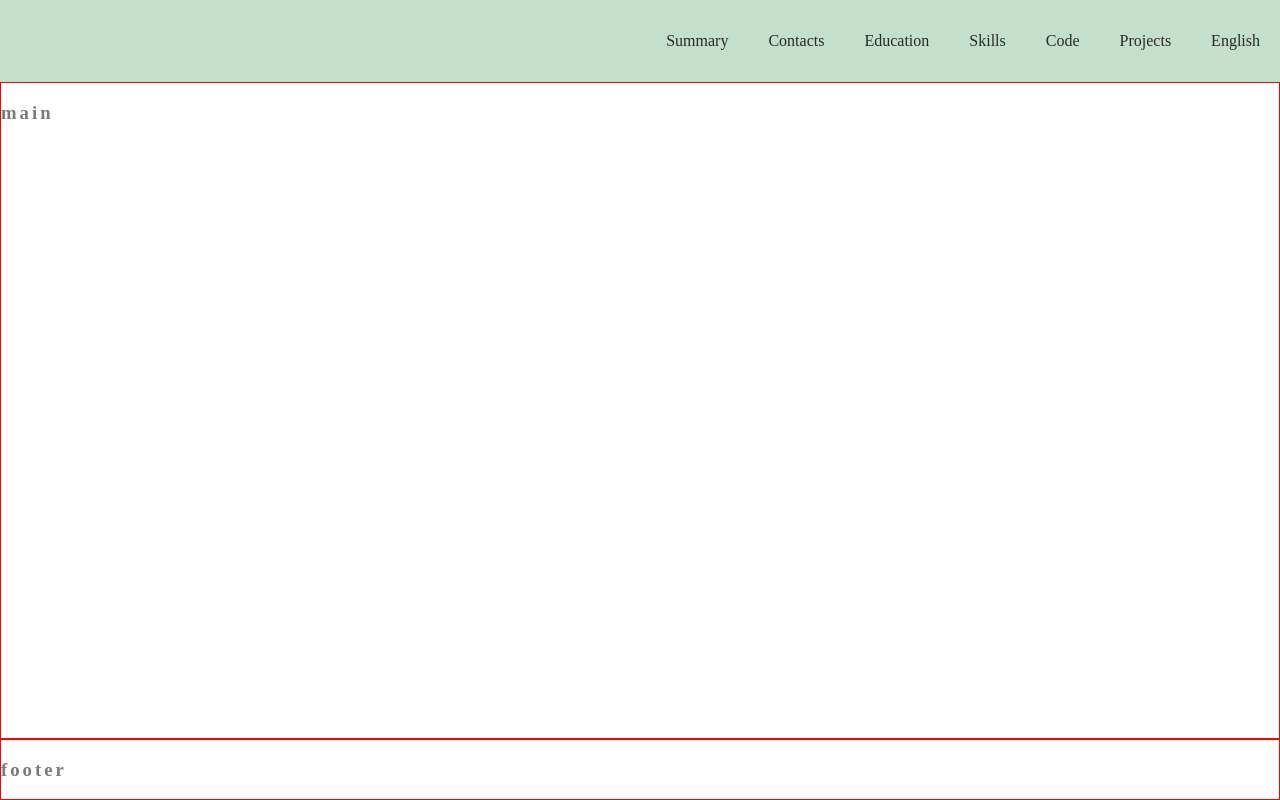
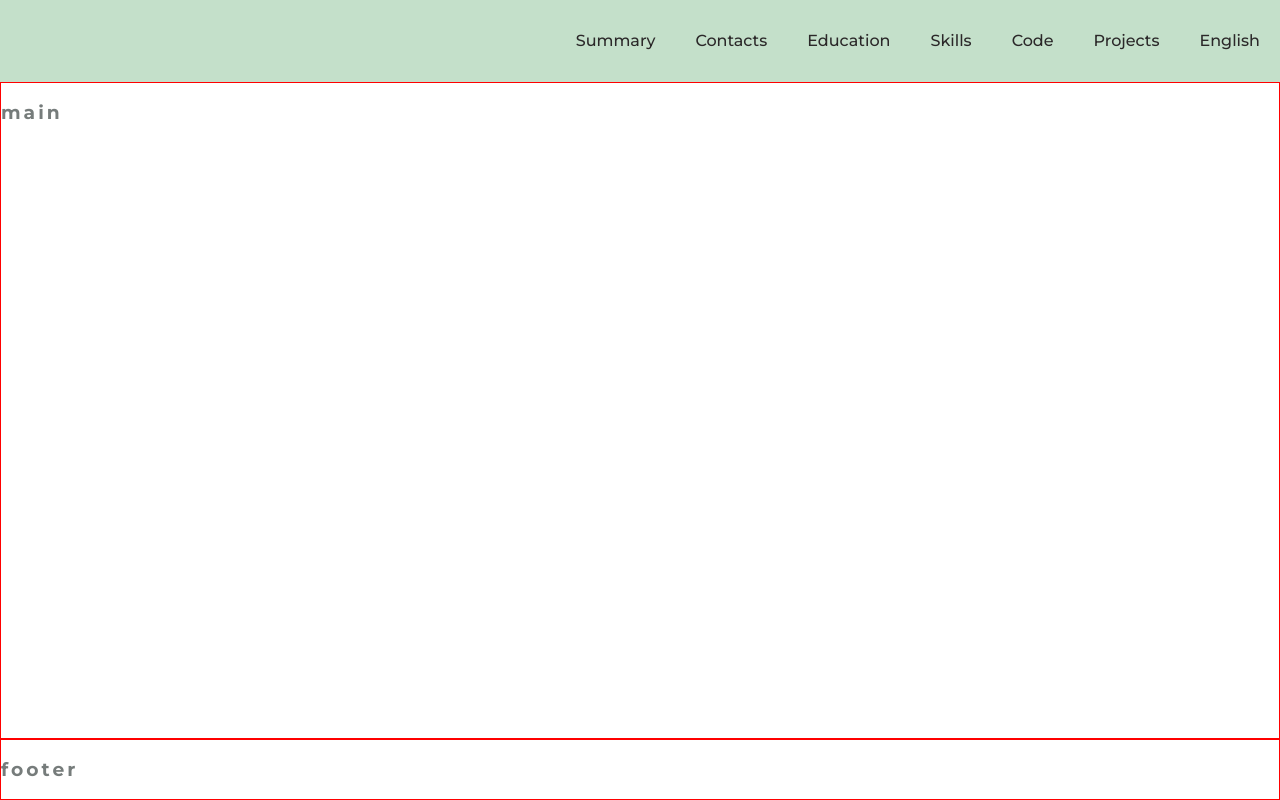
Before and after one commit to AndreiArtsiomenko/rsschool-cv, a plain HTML site: page index.html in a window 1280 px wide. Drawn offline with Linux system fonts and the light colour scheme.

Commit message:
feat: add font in file index

```diff
--- a/css/style.css
+++ b/css/style.css
@@ -14,6 +14,8 @@ html,
 body {
   height: 100%;
   scroll-behavior: smooth;
+  font-family: 'Montserrat', sans-serif;
+  font-weight: 400;
   color: #767c7b;
 }
 
@@ -47,6 +49,7 @@ body {
   padding: 0 20px;
   line-height: 50px;
   text-decoration: none;
+  font-weight: 500;
   color: #2b2829;
   transition: .3s
 }
--- a/index.html
+++ b/index.html
@@ -7,6 +7,9 @@
   <meta name="viewport" content="width=device-width, initial-scale=1.0">
   <link rel="stylesheet" href="css/normalize.css">
   <link rel="stylesheet" href="css/style.css">
+  <link rel="preconnect" href="https://fonts.googleapis.com">
+  <link rel="preconnect" href="https://fonts.gstatic.com" crossorigin>
+  <link href="https://fonts.googleapis.com/css2?family=Montserrat:wght@400;500;700&display=swap" rel="stylesheet">
   <title>Andrei Artsiomenko CV</title>
 </head>
 
```
